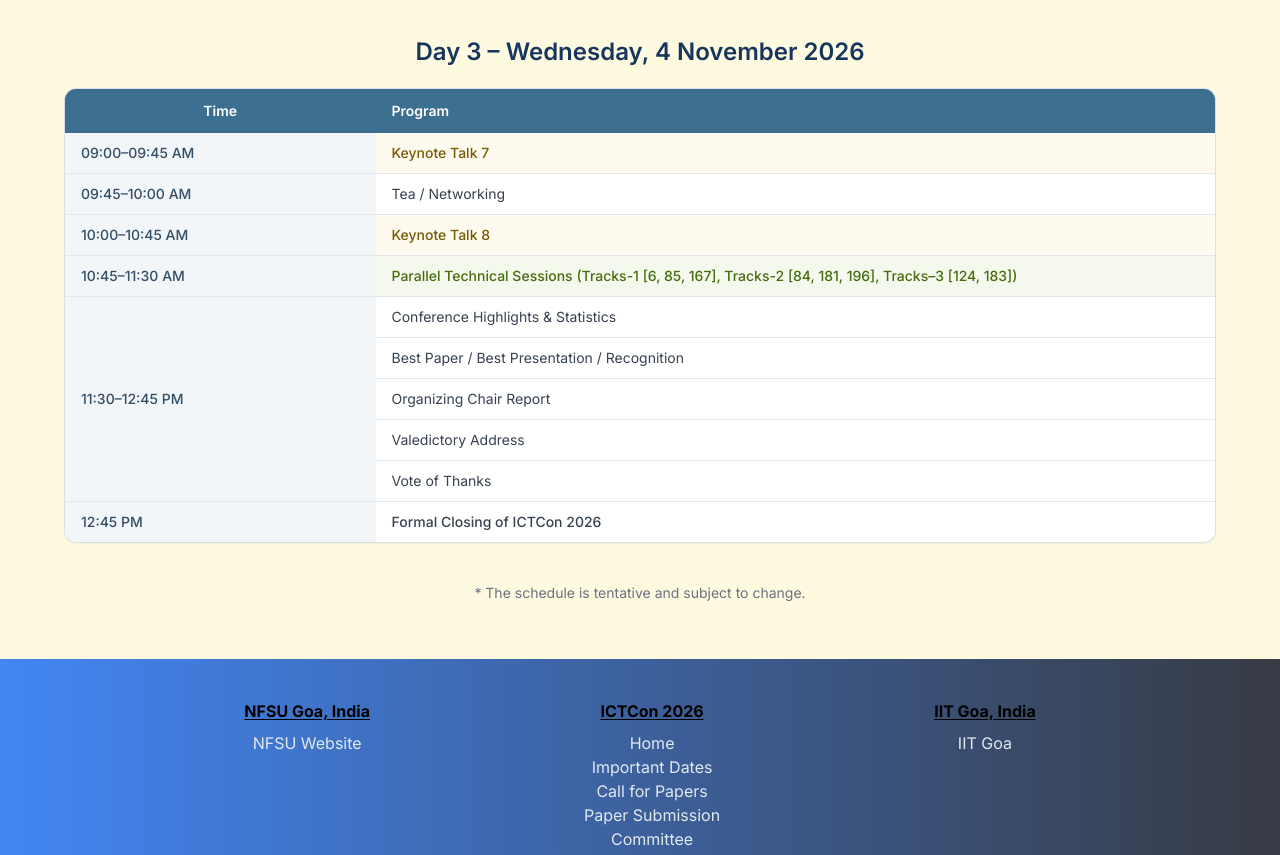
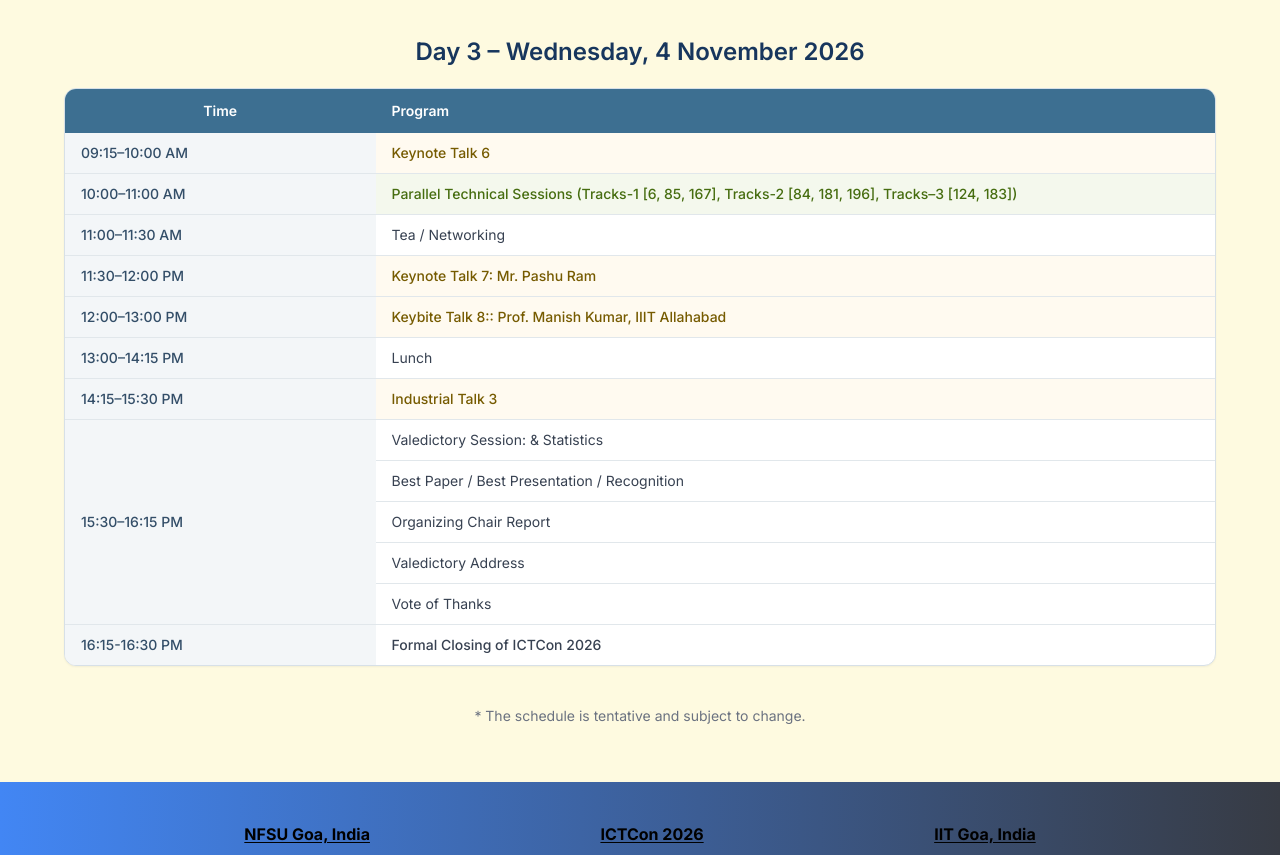
Before and after one commit to ictcon-cit/ictcon_2026, a Next.js app: page /schedule in a window 1280 px wide. Shown: the part 1960-2815 px from the top of the page. Built offline with nearby package versions, Linux system fonts and the light colour scheme.

Commit message:
Update page.tsx

```diff
--- a/src/app/schedule/page.tsx
+++ b/src/app/schedule/page.tsx
@@ -249,7 +249,7 @@ const SubmissionPage = () => {
                           09:15–10:00 AM
                         </td>
                         <td className="px-4 py-2.5 text-[#765b00] font-medium">
-                          Industrial Talk 1: DigiSol  Keynote Talk 4
+                          Industrial Talk 1: DigiSol
                         </td>
                       </tr>
 
@@ -368,16 +368,26 @@ const SubmissionPage = () => {
 
                       <tr className="border-b border-[#e1e7eb] bg-[#fffaf0]">
                         <td className="px-4 py-2.5 text-[#334e68] font-medium bg-[#f3f6f8]">
-                          09:00–09:45 AM
+                          09:15–10:00 AM
                         </td>
                         <td className="px-4 py-2.5 text-[#765b00] font-medium">
-                          Keynote Talk 7
+                          Keynote Talk 6
+                        </td>
+                      </tr>
+
+
+                      <tr className="border-b border-[#e1e7eb] bg-[#f4f8ed]">
+                        <td className="px-4 py-2.5 text-[#334e68] font-medium bg-[#f3f6f8]">
+                          10:00–11:00 AM
+                        </td>
+                        <td className="px-4 py-2.5 text-[#466d10] font-medium">
+                          Parallel Technical Sessions (Tracks-1 [6, 85, 167], Tracks-2 [84, 181, 196], Tracks–3 [124, 183])
                         </td>
                       </tr>
 
                       <tr className="border-b border-[#e1e7eb]">
                         <td className="px-4 py-2.5 text-[#334e68] font-medium bg-[#f3f6f8]">
-                          09:45–10:00 AM
+                          11:00–11:30 AM
                         </td>
                         <td className="px-4 py-2.5 text-gray-700">
                           Tea / Networking
@@ -386,32 +396,55 @@ const SubmissionPage = () => {
 
                       <tr className="border-b border-[#e1e7eb] bg-[#fffaf0]">
                         <td className="px-4 py-2.5 text-[#334e68] font-medium bg-[#f3f6f8]">
-                          10:00–10:45 AM
+                          11:30–12:00 PM
                         </td>
                         <td className="px-4 py-2.5 text-[#765b00] font-medium">
-                          Keynote Talk 8
+                          Keynote Talk 7: Mr. Pashu Ram
                         </td>
                       </tr>
 
-                      <tr className="border-b border-[#e1e7eb] bg-[#f4f8ed]">
+
+                      <tr className="border-b border-[#e1e7eb] bg-[#fffaf0]">
                         <td className="px-4 py-2.5 text-[#334e68] font-medium bg-[#f3f6f8]">
-                          10:45–11:30 AM
+                          12:00–13:00 PM
                         </td>
-                        <td className="px-4 py-2.5 text-[#466d10] font-medium">
-                          Parallel Technical Sessions (Tracks-1 [6, 85, 167], Tracks-2 [84, 181, 196], Tracks–3 [124, 183])
+                        <td className="px-4 py-2.5 text-[#765b00] font-medium">
+                          Keybite Talk 8:: Prof. Manish Kumar, IIIT Allahabad
                         </td>
                       </tr>
+
+
+                     <tr className="border-b border-[#e1e7eb]">
+                        <td className="px-4 py-2.5 text-[#334e68] font-medium bg-[#f3f6f8]">
+                          13:00–14:15 PM
+                        </td>
+                        <td className="px-4 py-2.5 text-gray-700">
+                          Lunch
+                        </td>
+                      </tr>
+
+
+                      <tr className="border-b border-[#e1e7eb] bg-[#fffaf0]">
+                        <td className="px-4 py-2.5 text-[#334e68] font-medium bg-[#f3f6f8]">
+                          14:15–15:30 PM
+                        </td>
+                        <td className="px-4 py-2.5 text-[#765b00] font-medium">
+                          Industrial Talk 3
+                        </td>
+                      </tr>
+
+
 
                       <tr className="border-b border-[#e1e7eb]">
                         <td
                           rowSpan={5}
                           className="px-4 py-2.5 text-[#334e68] font-medium bg-[#f3f6f8] align-middle"
                         >
-                          11:30–12:45 PM
+                          15:30–16:15 PM
                         </td>
 
                         <td className="px-4 py-2.5 text-gray-700">
-                          Conference Highlights &amp; Statistics
+                          Valedictory Session: &amp; Statistics
                         </td>
                       </tr>
 
@@ -441,7 +474,7 @@ const SubmissionPage = () => {
 
                       <tr>
                         <td className="px-4 py-2.5 text-[#334e68] font-medium bg-[#f3f6f8]">
-                          12:45 PM
+                          16:15-16:30 PM
                         </td>
                         <td className="px-4 py-2.5 text-gray-700 font-medium">
                           Formal Closing of ICTCon 2026
```
